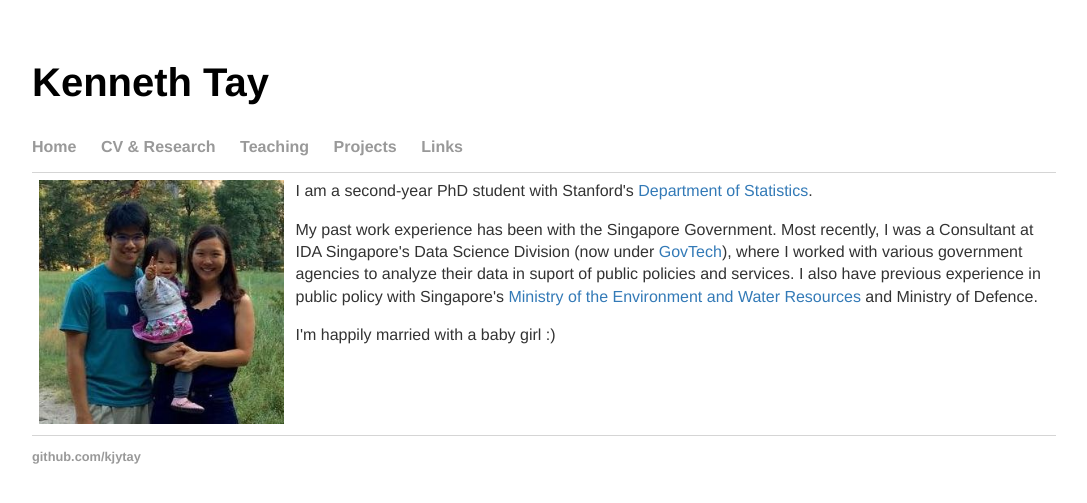
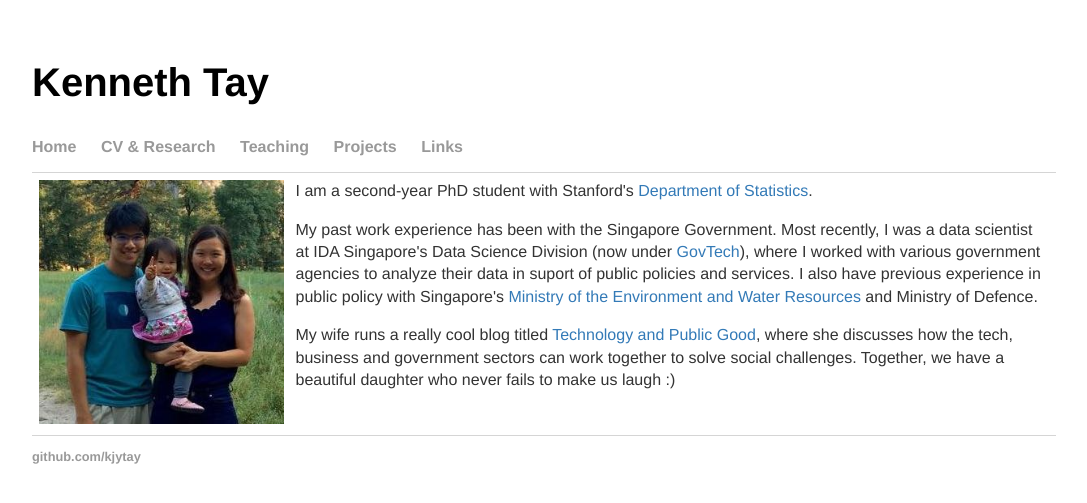
Before and after one commit to kjytay/kjytay.github.io, a Jekyll site: the page built from index.html, in a window 1280 px wide. Shown: the top 503 px of the page, without its empty margins (96-1183 px from the left). Built offline with Jekyll 4.4.1, drawn with Linux system fonts in a browser that asks for light colours.

Commit message:
Update frontpage.

```diff
--- a/index.html
+++ b/index.html
@@ -13,8 +13,8 @@ title: Kenneth Tay
     <td>
       <div id="blurb">
 	<p>I am a second-year PhD student with Stanford's <a target="_blank" href="https://statistics.stanford.edu/">Department of Statistics</a>.</p>
-	<p>My past work experience has been with the Singapore Government. Most recently, I was a Consultant at IDA Singapore's Data Science Division (now under <a target="_blank" href="https://www.tech.gov.sg/">GovTech</a>), where I worked with various government agencies to analyze their data in suport of public policies and services. I also have previous experience in public policy with Singapore's <a target="_blank" href="http://www.mewr.gov.sg/">Ministry of the Environment and Water Resources</a> and Ministry of Defence.</p>
-	<p>I'm happily married with a baby girl :)</p>
+	<p>My past work experience has been with the Singapore Government. Most recently, I was a data scientist at IDA Singapore's Data Science Division (now under <a target="_blank" href="https://www.tech.gov.sg/">GovTech</a>), where I worked with various government agencies to analyze their data in suport of public policies and services. I also have previous experience in public policy with Singapore's <a target="_blank" href="http://www.mewr.gov.sg/">Ministry of the Environment and Water Resources</a> and Ministry of Defence.</p>
+	<p>My wife runs a really cool blog titled <a target="_blank" href="https://techandpublicgood.com/">Technology and Public Good</a>, where she discusses how the tech, business and government sectors can work together to solve social challenges. Together, we have a beautiful daughter who never fails to make us laugh :)</p>
       </div><!-- /.blurb -->
     </td>
   </tr>
```
